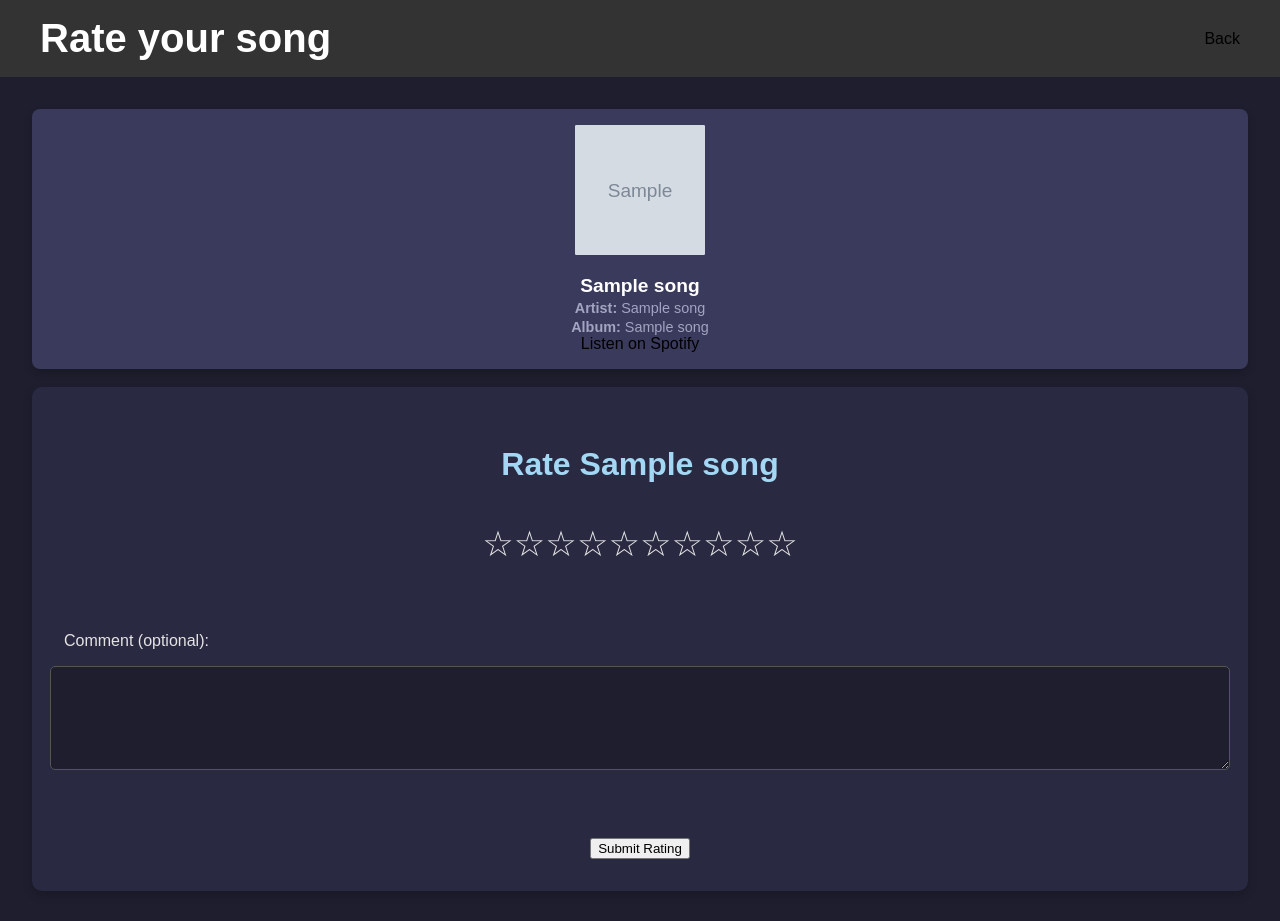
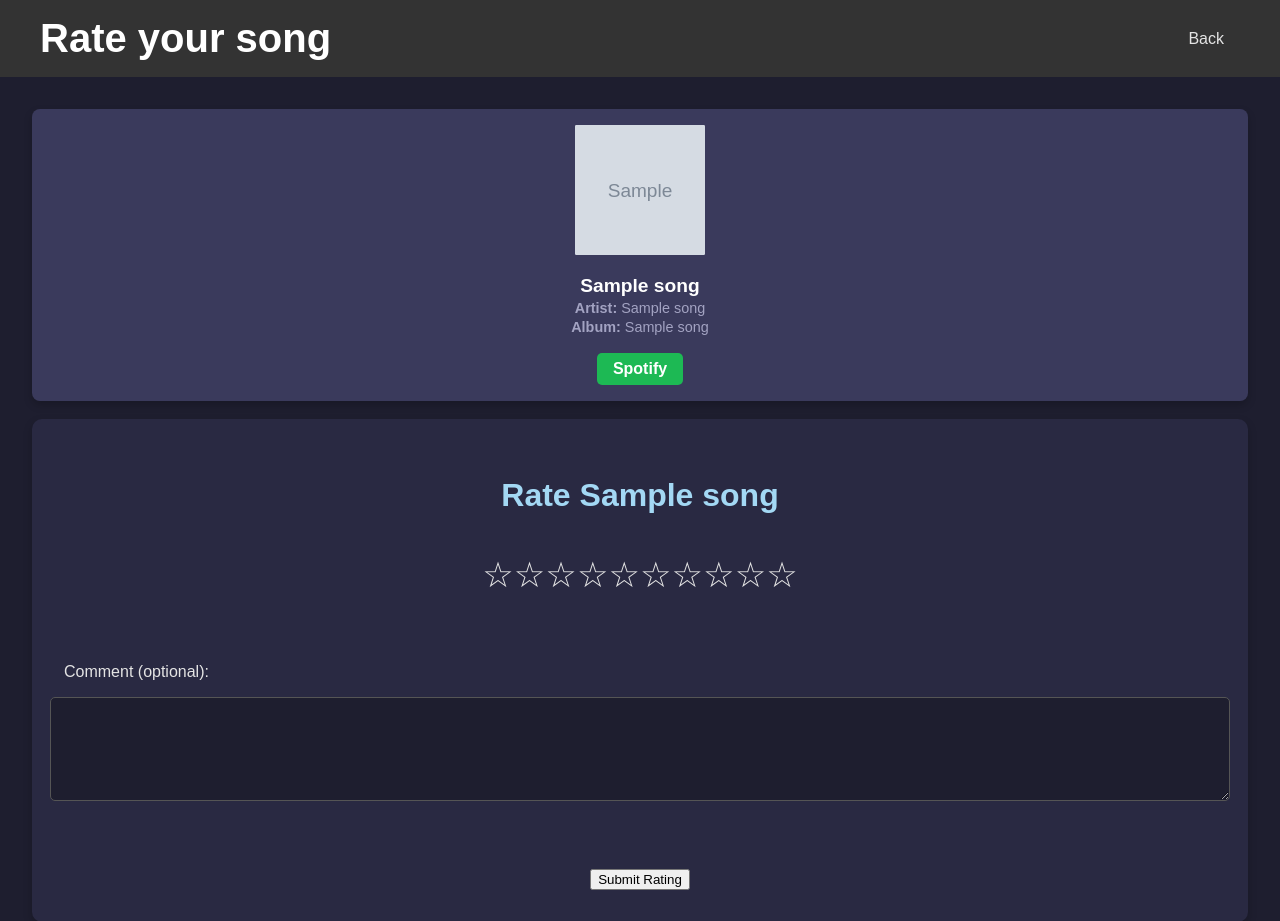
Before and after one commit to Cxdyr/SongWall, a Python web app: template app/templates/rate.html in a window 1280 px wide. Shown: the top 921 px of the page. Run offline with Jinja, Linux system fonts and the light colour scheme; the template is opened without the code that fills it: most values are stand-ins (such as "Sample title", 1, 10 or a date in 2020); grey boxes marked "Sample" are stand-in pictures.

Commit message:
Added rating redirect to song view page as well

```diff
--- a/app/app.py
+++ b/app/app.py
@@ -218,6 +218,8 @@ def rate(spotify_id):
     return render_template('rate.html', song=song)
 
 
+
+#View page for my songs, still need to add average ratings but can do this easily
 @app.route('/view/<int:song_id>', methods=['GET'])
 def view_song(song_id):
     song_info = get_song_by_id(song_id)
@@ -228,7 +230,7 @@ def view_song(song_id):
 
     return render_template('song.html', song_info=song_info, ratings=ratings)
 
-
+#View page for song that appear from the search view, may not be in the database yet so we use spotify id for checking
 @app.route('/search/view/<string:spotify_id>', methods=['GET'])
 def search_view_song(spotify_id):
     song_info = get_song_by_spotify_id(spotify_id)
--- a/app/db_functions.py
+++ b/app/db_functions.py
@@ -31,9 +31,11 @@ def get_rating_by_spotify_id(user_id, spotify_id):
 
     return rating
 
+
 def get_song_by_id(song_id):
     """Uses my database to get song info"""
     return Song.query.filter_by(id=song_id).first()
+
 
 def get_song_by_spotify_id(spotify_id):
     """
--- a/app/templates/rate.html
+++ b/app/templates/rate.html
@@ -11,7 +11,9 @@
     <header>
         <div class="container">
             <h1>Rate your song</song></h1>
+            <nav>
             <a href="/search">Back</a>
+            </nav>
         </div>
     </header>
 
@@ -22,7 +24,8 @@
                 <h3>{{ song.track_name }}</h3>
                 <p><strong>Artist:</strong> {{ song.artist_name }}</p>
                 <p><strong>Album:</strong> {{ song.album_name if song.album_name else 'No album info' }}</p>
-                <a href="{{ song.spotify_url }}" target="_blank" class="spotify-link">Listen on Spotify</a>
+                <br>
+                <a href="{{ song.spotify_url }}" class="btn btn-success spotify-btn" target="_blank" class="spotify-link">Spotify</a>
             </div>
         </section>
         <br>
--- a/app/templates/song.html
+++ b/app/templates/song.html
@@ -14,6 +14,7 @@
             <h1>{{ song_info.track_name }} - {{song_info.artist_name }}  Songwall</h1>
             <nav>
                 <a href="/dashboard">Home</a>
+                <a href="{{url_for('rate', spotify_id = song_info.spotify_id) }}">Rate</a>
             </nav>
         </div>
     </header>
```
